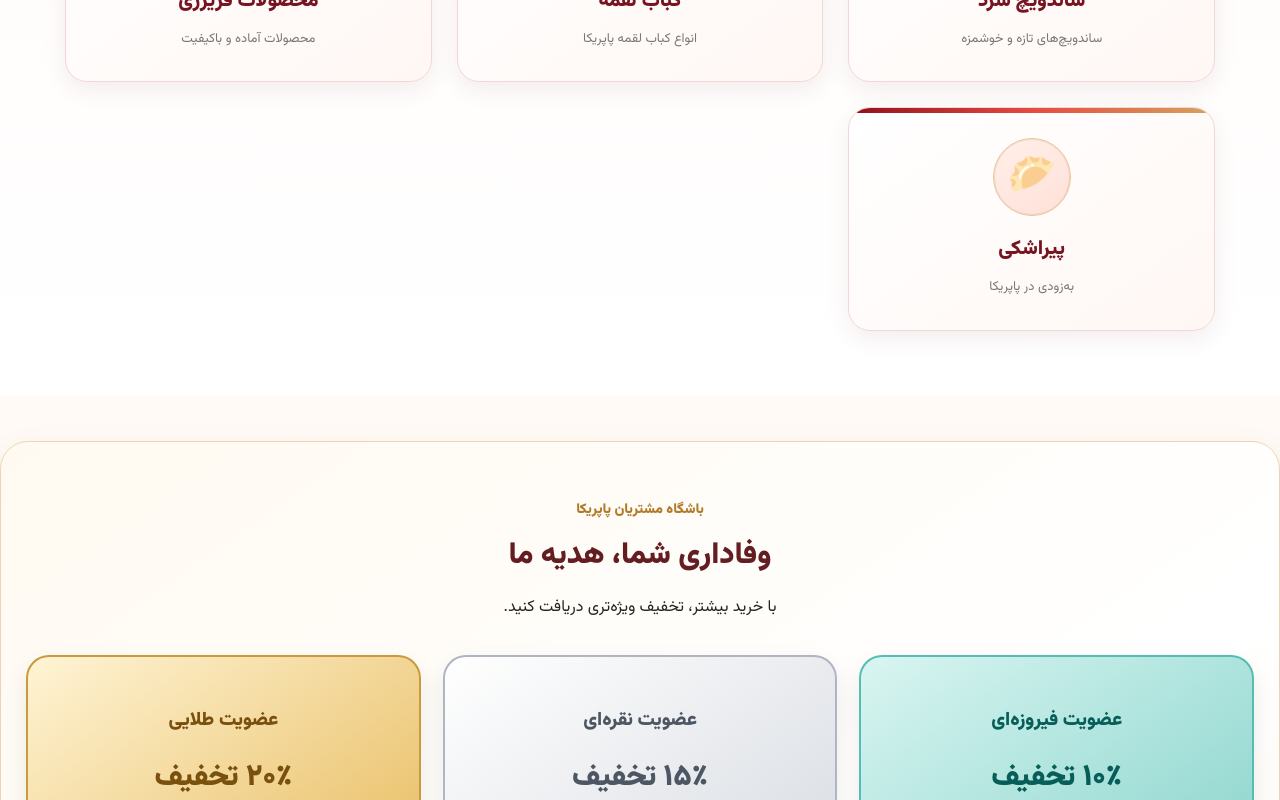
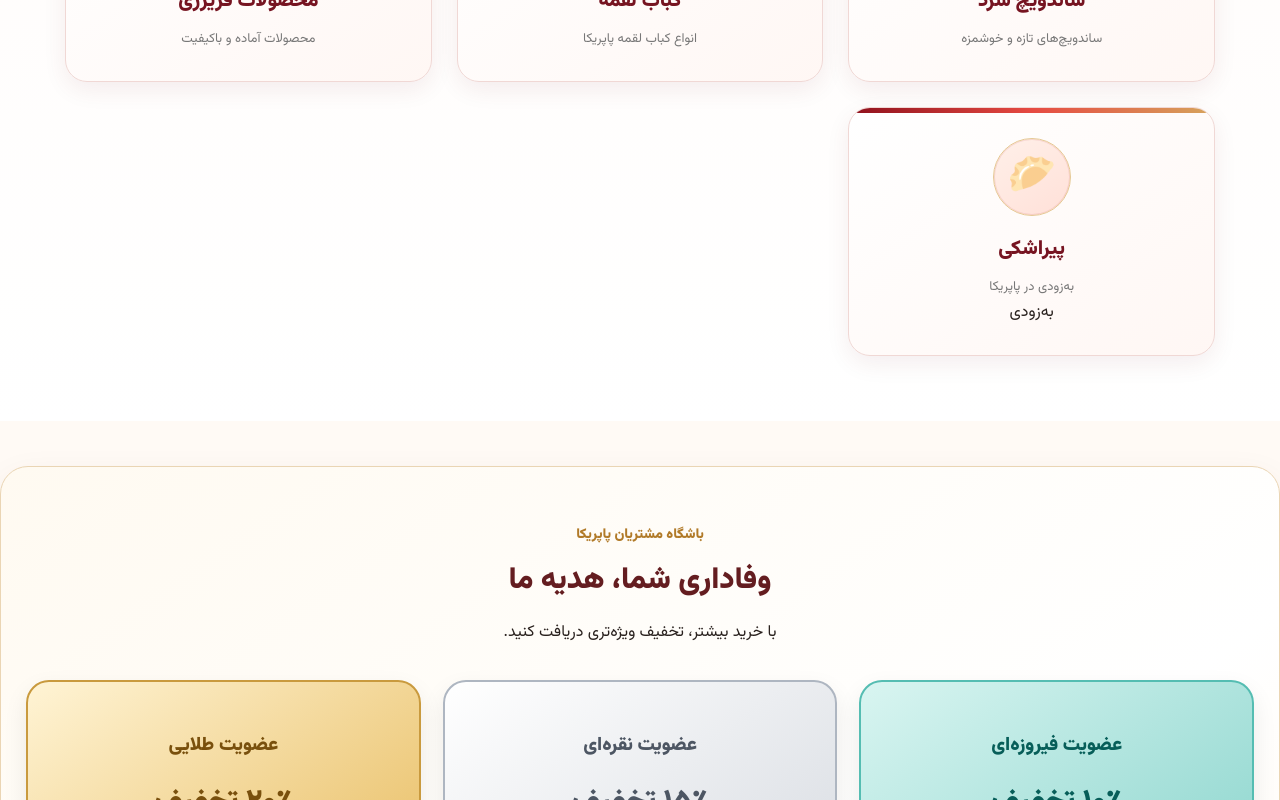
Before and after one commit to romistay/paprika-store, a React (Vite) app: page / in a window 1280 px wide. Shown: the part 683-1483 px from the top of the page. Built offline with nearby package versions, Linux system fonts and the light colour scheme.

Commit message:
Update App.jsx

```diff
--- a/src/App.jsx
+++ b/src/App.jsx
@@ -1146,9 +1146,15 @@ setShowHamburgerMenu(false);
                 : "default",
             }}
           >
-          <span className="category-icon">{item.icon}</span>
-  <h3>{item.title}</h3>
-  <p>{item.subtitle}</p>
+         <span className="category-icon">{item.icon}</span>
+
+<h3>{item.title}</h3>
+
+<p>{item.subtitle}</p>
+
+{item.title === "پیراشکی" && (
+  <span className="coming-soon-label">به‌زودی</span>
+)}
 </div>
         ))}
       </div>
```
